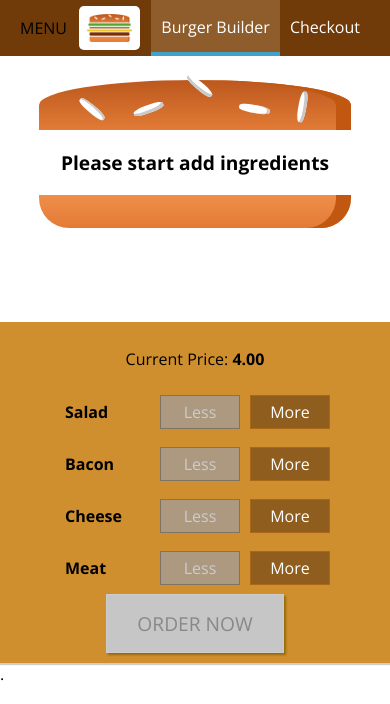
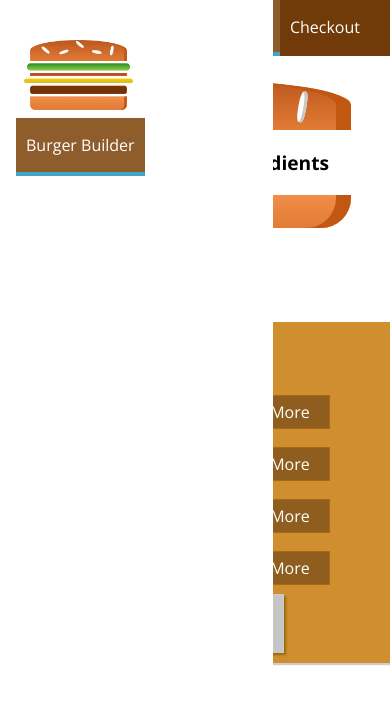
Before and after one commit to mfrandes/burger-builder-course-project-app, a React app: page / in a window 390 px wide. Shown: the top 704 px of the page. Built offline with nearby package versions, Linux system fonts and the light colour scheme.

Commit message:
Creating responsive side drawer for mobile dev.

```diff
--- a/src/components/Layout/Layout.js
+++ b/src/components/Layout/Layout.js
@@ -2,11 +2,12 @@ import React from 'react';
 import Aux from '../../hoc/Aux';
 import classes from './Layout.css';
 import Toolbar from '../Navigation/Toolbar/Toolbar';
+import SideDrawer from '../Navigation/SideDrawer/SideDrawer';
 
 const layout = (props) => (
     <Aux>
         <Toolbar />
-        {/* <div>Toolbar, Sidebar, Backdrop</div> */}
+        <SideDrawer />
         <main className={classes.Content}>
             {props.children}
         </main>
--- a/src/components/Logo/Logo.css
+++ b/src/components/Logo/Logo.css
@@ -1,7 +1,7 @@
 .Logo {
     background-color: white;
     padding: 8px;
-    height: 80%;
+    height: 100%;
     box-sizing: border-box;
     border-radius: 5px;
 }
--- /dev/null
+++ b/src/components/Navigation/SideDrawer/SideDrawer.css
@@ -0,0 +1,30 @@
+.SideDrawer {
+  position: fixed;
+  width: 280px;
+  max-width: 70%;
+  height: 100%;
+  left: 0;
+  top: 0;
+  z-index: 200;
+  background-color: white;
+  padding: 32px 16px;
+  box-sizing: border-box;
+  transition: transform .3s ease-out;
+}
+@media (min-width: 500px) {
+  .SideDrawer {
+    display: none;
+  }
+}
+
+.Open {
+  transform: translatex(0);
+}
+
+.Close {
+  transform: translateX(-100%);
+}
+
+.Logo {
+    height: 11%;
+}
--- /dev/null
+++ b/src/components/Navigation/SideDrawer/SideDrawer.js
@@ -0,0 +1,21 @@
+import React from 'react';
+
+import Logo from '../../Logo/Logo';
+import NavigationItems from '../NavigationItems/NavigationItems';
+import classes from './SideDrawer.css';
+
+const sideDrawer = (props) => {
+    //... some stuff
+    return (
+        <div className={classes.SideDrawer}>
+            <div className={classes.Logo}>
+                <Logo />
+            </div>
+            <nav>
+                <NavigationItems />
+            </nav>
+        </div>
+    );
+};
+
+export default sideDrawer;
--- a/src/components/Navigation/Toolbar/Toolbar.css
+++ b/src/components/Navigation/Toolbar/Toolbar.css
@@ -16,3 +16,7 @@
 .Toolbar nav{
     height: 100%;
 }
+
+.Logo {
+    height: 80%;
+}
--- a/src/components/Navigation/Toolbar/Toolbar.js
+++ b/src/components/Navigation/Toolbar/Toolbar.js
@@ -8,7 +8,9 @@ import NavigationItems from '../NavigationItems/NavigationItems';
 const toolbar = (props) => (
     <header className={classes.Toolbar}>
         <div>MENU</div>
-        <Logo />
+        <div  className={classes.Logo}>
+            <Logo />
+        </div>
         <nav>
             <NavigationItems />
         </nav>
```
